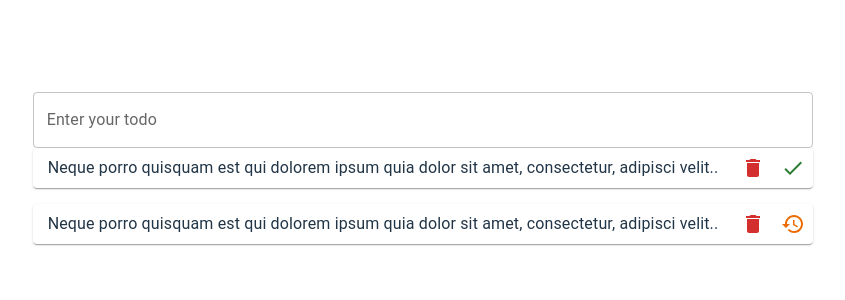
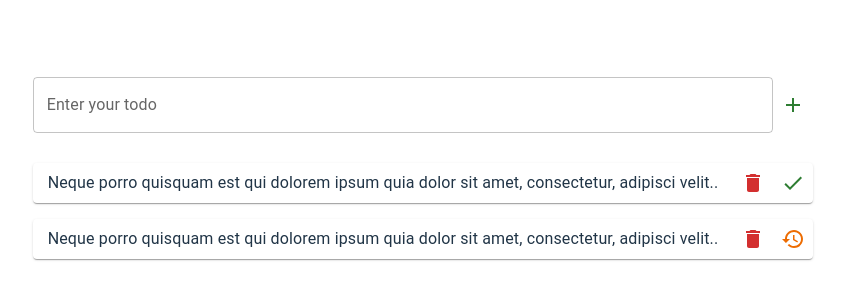
Before and after one commit to poipiii/ts_todos, a React (Vite) app: page / in a window 1280 px wide. Shown: the part 232-532 px from the top of the page, without its empty margins (217-1062 px from the left). Built offline with nearby package versions, Linux system fonts and the light colour scheme.

Commit message:
[feat] added enter btn for todoenter

```diff
--- a/src/App.tsx
+++ b/src/App.tsx
@@ -6,7 +6,6 @@ import Box from '@mui/material/Box';
 import { Stack } from '@mui/material';
 import Todoenter from './components/todoenter';
 function App() {
-  const [count, setCount] = useState(0)
 
   return (
     <div className="App">
--- a/src/components/todoenter.tsx
+++ b/src/components/todoenter.tsx
@@ -1,14 +1,18 @@
 import React from 'react'
 import TextField from '@mui/material/TextField';
 import Box from '@mui/material/Box';
-
+import IconButton from '@mui/material/IconButton';
+import AddIcon from '@mui/icons-material/Add';
 type Props = {}
 
 const Todoenter = (props: Props) => {
   return (
     <div>
-        <Box>
+        <Box sx={{paddingBottom:"30px",display:"flex"}}>
             <TextField fullWidth label="Enter your todo"></TextField>
+            <IconButton aria-label='add' color='success'>
+              <AddIcon></AddIcon>
+              </IconButton>
         </Box>
     </div>
   )
```
